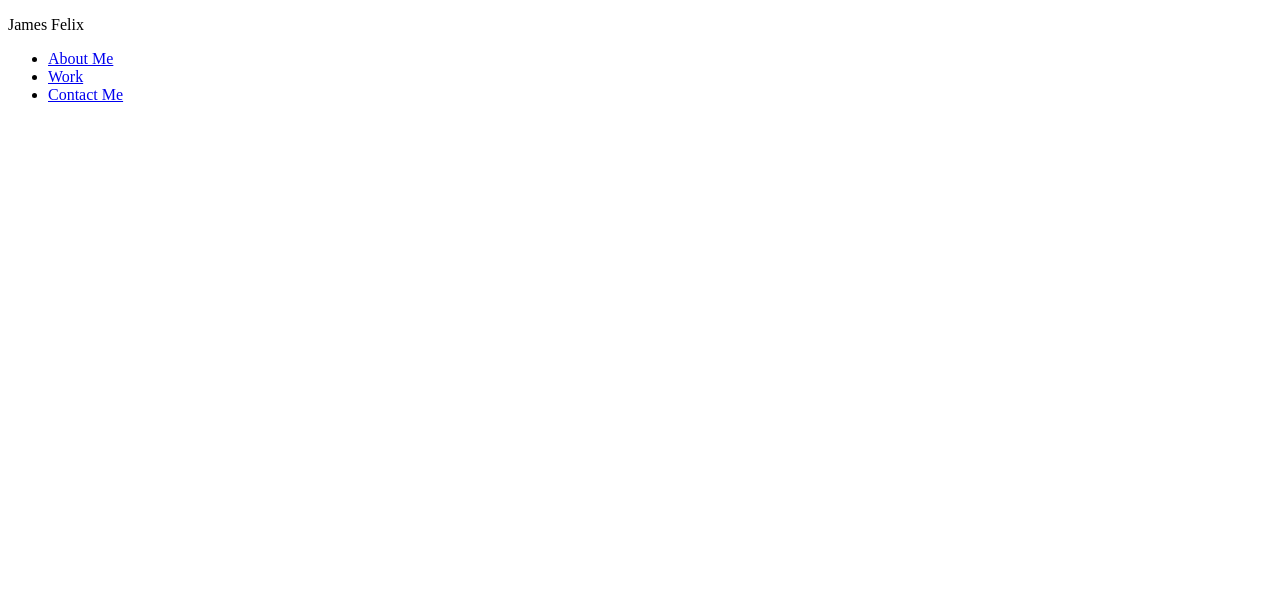
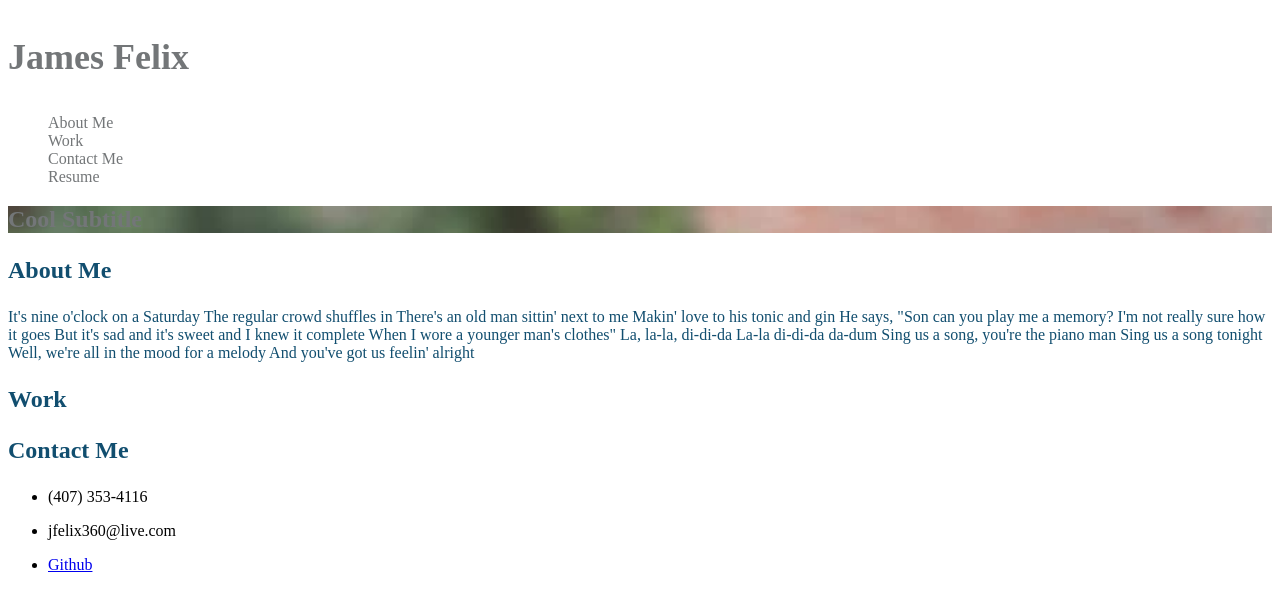
Before and after one commit to jfelix360/pp, a plain HTML site: page pp.html in a window 1280 px wide. Drawn offline with Linux system fonts and the light colour scheme; files whose address does not match are found by name.

Commit message:
More work done on skeleton of landing page

```diff
--- a/css/pp-style.css
+++ b/css/pp-style.css
@@ -1,4 +1,38 @@
+.name {
+    font-weight: bold;
+    font-size: 36px;
+    color: var(--2color);
+    margin: 0;
+}
+
+header nav li {
+    list-style-type: none;
+}
+
+header a {
+    text-decoration: none;
+    color: var(--2color);
+}
+
 .hero {
-    color: tomato;
-    background-image: url("../images/headshot.jpeg");
+    color: var(--2color);
+    background-image: url("/Users/jamesfelix/Desktop/coding-bootcamp/wc2/assets/images/headshot.jpeg");
+    background-size: cover;
 }
+
+.title {
+    font-weight: bold;
+    font-size: 24px;
+    color: var(--3color);
+}
+
+
+.bio {
+    color: var(--3color);
+}
+
+:root {
+    --1color: rgb(71, 237, 255);
+    --2color: rgb(115, 118, 120);
+    --3color: rgb(17, 78, 111);
+}
--- a/pp.html
+++ b/pp.html
@@ -11,7 +11,7 @@
         <!-- navigation -->
         <header>
             <!-- create div to box my name -->
-            <div>
+            <div class="name">
                 <p>James Felix</p>
             </div>
 
@@ -30,6 +30,12 @@
                     <li>
                         <a href="contact-me">Contact Me</a>
                     </li>
+
+                    <li>
+                        <!-- need to add external link for resume since it
+                        does not display on landing page-->
+                        <a href="external link">Resume</a>
+                    </li>
                 </ul>
             </nav>
         </header>
@@ -40,14 +46,102 @@
 
         <section class="hero">
             <div class="hero-subtitle">
-
+                <h2>Cool Subtitle</h2>
             </div>
         </section>
 
 
         <!-- about me -->
 
+        <section id="about-me" class="contact-me">
+            <!-- div for 'About Me' title -->
+            <div class="title">
+                <p>About Me</p>
+            </div>
+
+            <!-- div for bio -->
+            <div class="bio">
+                <p>
+                    It's nine o'clock on a Saturday
+                    The regular crowd shuffles in
+                    There's an old man sittin' next to me
+                    Makin' love to his tonic and gin
+                    He says, "Son can you play me a memory?
+                    I'm not really sure how it goes
+                    But it's sad and it's sweet and I knew it complete
+                    When I wore a younger man's clothes"
+                    La, la-la, di-di-da
+                    La-la di-di-da da-dum
+                    Sing us a song, you're the piano man
+                    Sing us a song tonight
+                    Well, we're all in the mood for a melody
+                    And you've got us feelin' alright
+                </p>
+            </div>
+
+        </section>
+
         <!-- work -->
 
+        <section id="work" class="work">
+            <!-- div for 'Work' title -->
+            <div class="title">
+                <p>Work</p>
+            </div>
+
+            <!-- div for boxes with application links -->
+            <!-- 1st large applicatioin box, twice as wide as subseqeunt boxes,
+            doesn't have any application boxes that sit at its left or right side -->
+            <div>
+
+            </div>
+
+            <!-- divs for smaller application boxes following the first -->
+
+            <!-- 2nd box -->
+            <div>
+
+            </div>
+
+            <!-- 3rd box -->
+            <div>
+
+            </div>
+
+            <!-- 4th box -->
+            <div>
+
+            </div>
+
+        </section>
+
         <!-- contact me -->
+
+        <section id="contact-me" class="work">
+            <!-- div for 'Contact Me' title -->
+            <div class="title">
+                <p>Contact Me</p>
+            </div>
+
+            <!-- div for list of actual contact info  -->
+            <div>
+                <ul>
+                    <!-- phone # -->
+                    <li>
+                        <p>(407) 353-4116</p>
+                    </li>
+
+                    <!-- email -->
+                    <li>
+                        <p>jfelix360@live.com</p>
+                    </li>
+
+                    <!-- github -->
+                    <li>
+                        <a href="https://github.com/jfelix360">Github</a>
+                    </li>
+                </ul>
+            </div>
+        </section>
     </body>
+</html>
```
